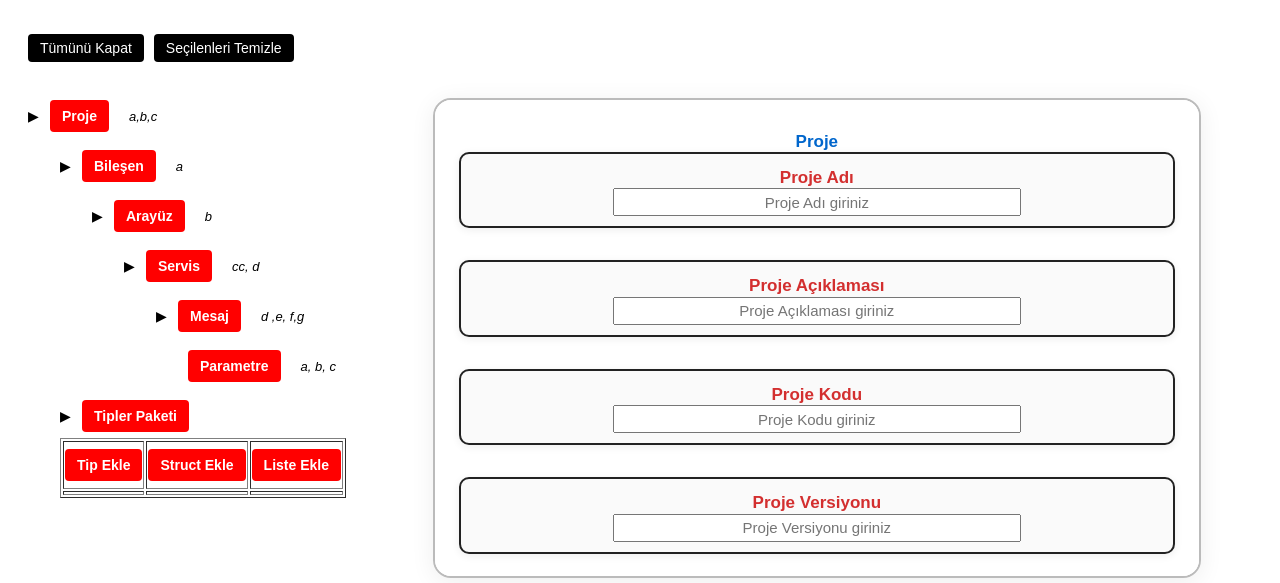
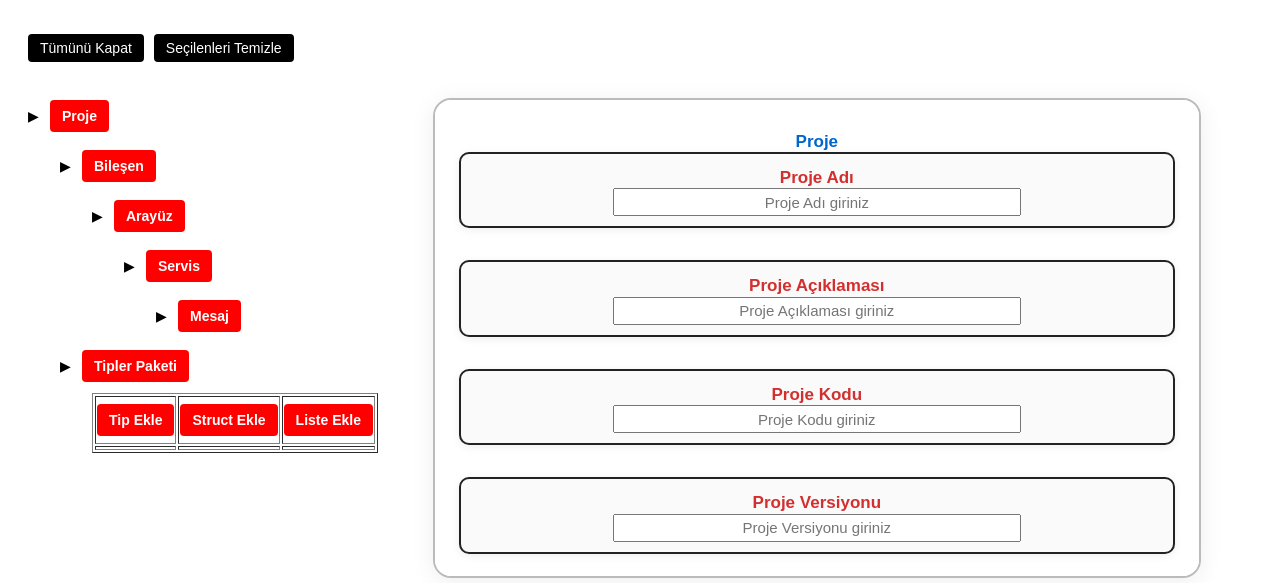
Before and after one commit to B1L0CAN/deneme, a plain HTML site: page index.html in a window 1280 px wide. Both pictures are taken after a click on the button "Tümünü Aç". Drawn offline with Linux system fonts and the light colour scheme.

Commit message:
Update index.html bilesensiz

```diff
--- a/index.html
+++ b/index.html
@@ -18,32 +18,27 @@
     <div class="menu">
       <div class="menu-item">
         <span class="arrow" onclick="toggleMenu('submenuProje', this)">▶</span>
-        <button class="menu-button" data-action="proje">Proje</button><span class="attribute-list">a,b,c</span>
+        <button class="menu-button" data-action="proje">Proje</button><span class="attribute-list"></span>
       </div>
       <div class="submenu" id="submenuProje">
         <div class="menu-item">
           <span class="arrow" onclick="toggleMenu('submenuBilesen', this)">▶</span>
-          <button class="menu-button" data-action="bilesen">Bileşen</button><span class="attribute-list">a</span>
+          <button class="menu-button" data-action="bilesen">Bileşen</button><span class="attribute-list"></span>
         </div>
         <div class="submenu" id="submenuBilesen">
           <div class="menu-item">
             <span class="arrow" onclick="toggleMenu('submenuArayuz', this)">▶</span>
-            <button class="menu-button" data-action="arayuz">Arayüz</button><span class="attribute-list">b</span>
+            <button class="menu-button" data-action="arayuz">Arayüz</button><span class="attribute-list"></span>
           </div>
           <div class="submenu" id="submenuArayuz">
             <div class="menu-item">
               <span class="arrow" onclick="toggleMenu('submenuServis', this)">▶</span>
-              <button class="menu-button" data-action="servis">Servis</button><span class="attribute-list">cc, d</span>
+              <button class="menu-button" data-action="servis">Servis</button><span class="attribute-list"></span>
             </div>
             <div class="submenu" id="submenuServis">
               <div class="menu-item">
                 <span class="arrow" onclick="toggleMenu('submenuMesaj', this)">▶</span>
-                <button class="menu-button" data-action="mesaj">Mesaj</button><span class="attribute-list">d ,e, f,g</span>
-              </div>
-              <div class="submenu" id="submenuMesaj">
-                <div class="menu-item">
-                  <button class="menu-button" data-action="mesaj">Parametre</button><span class="attribute-list">a, b, c</span>
-                </div>
+                <button class="menu-button" data-action="mesaj">Mesaj</button><span class="attribute-list"></span>
               </div>
             </div>
           </div>
@@ -53,6 +48,7 @@
           <span class="arrow" onclick="toggleMenu('submenuTipler', this)">▶</span>
           <button class="menu-button" data-action="tipler">Tipler Paketi</button>
         </div>
+        <div class="submenu" id="submenuTipler">
           <table id="tiplerTablosu" border="1">
             <thead>
               <tr>
@@ -69,6 +65,7 @@
               </tr>
           </tbody>
           </table>
+        </div>
       </div>
     </div>
     <div id="output-area" class="output-area-right">
```
Lines whose indentation alone changed are shown as unchanged.
